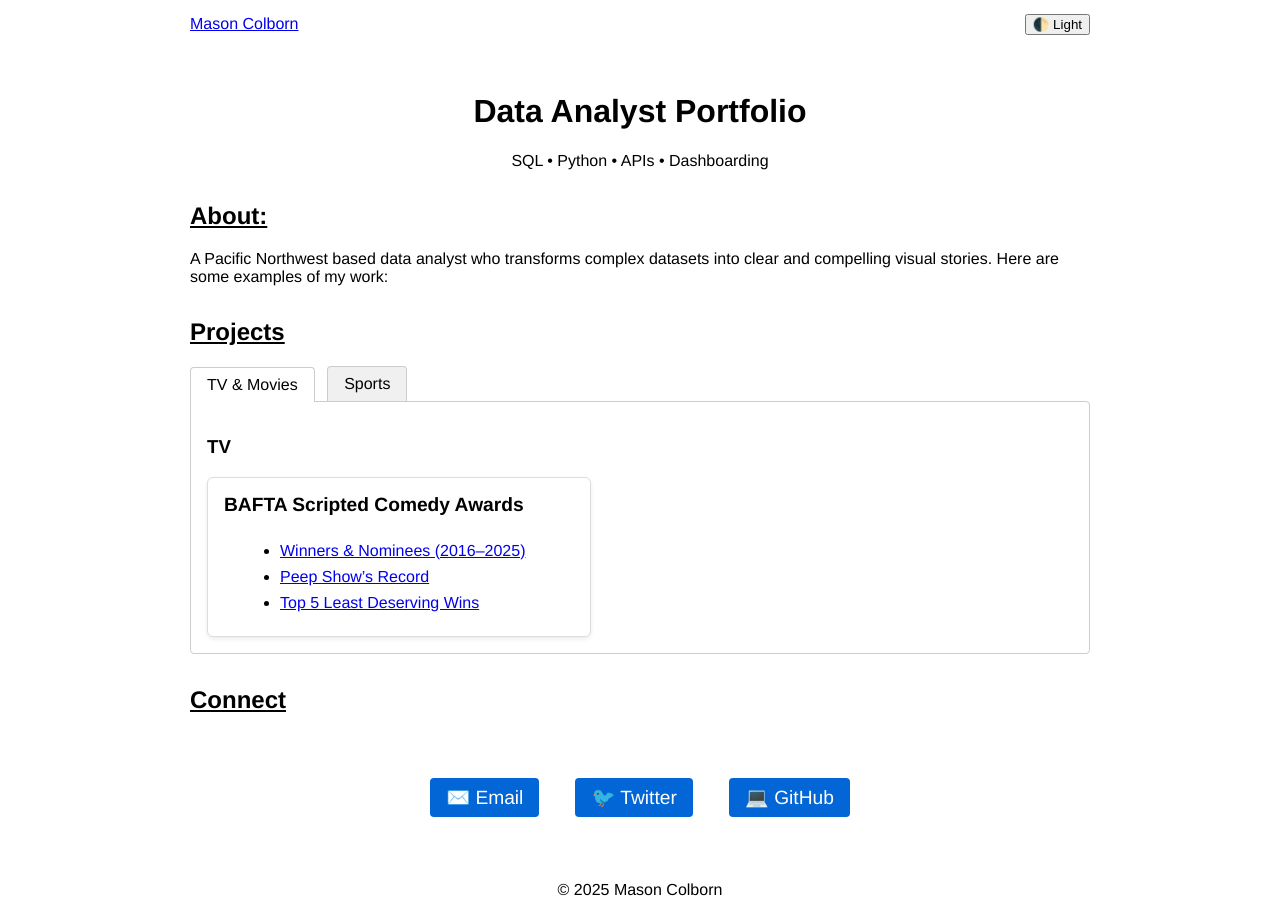
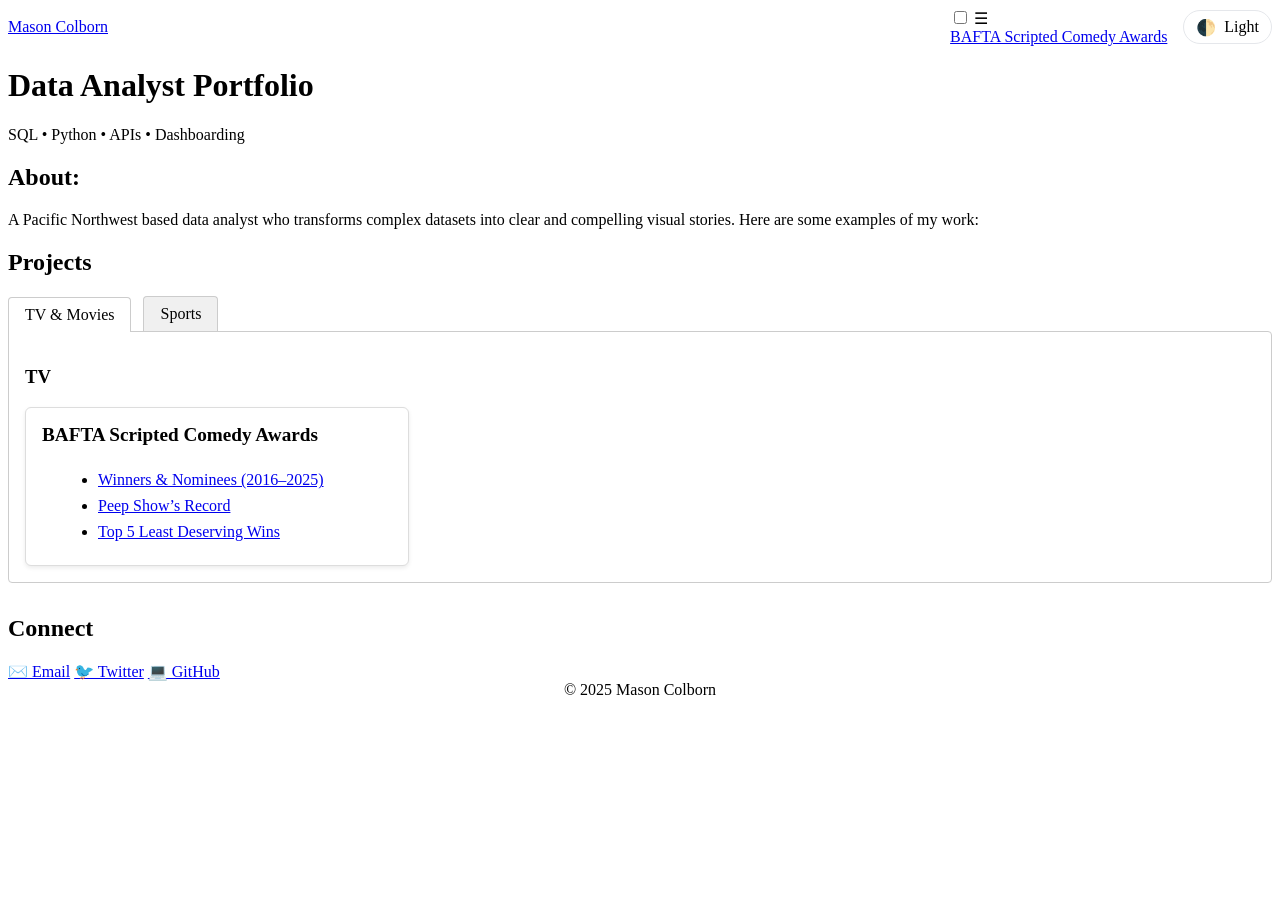
Before and after one commit to relaxedmason/bafta-scripted-comedy-portfolio, a Jekyll site: the page built from index.md, in a window 1280 px wide. Built offline with Jekyll 4.4.1, drawn with Linux system fonts in a browser that asks for light colours; a script that is not in the unit is left out; our own code applies the rules of GitHub Pages for plain Markdown files.

Commit message:
Update custom.css

```diff
--- a/assets/css/custom.css
+++ b/assets/css/custom.css
@@ -1,160 +1,116 @@
-/* wrap everything in the same 900px-wide centered container */
-.wrapper {
-  max-width: 900px;
-  margin: auto;
+/* ===========================
+   THEME: Toggle button style
+   =========================== */
+.theme-btn{
+  border:1px solid #e5e7eb;
+  padding:.4rem .75rem;
+  border-radius:9999px;
+  background:transparent;
+  cursor:pointer;
+  font:inherit;
+  display:inline-flex;
+  align-items:center;
+  gap:.5rem;
+}
+html[data-theme="dark"] .theme-btn{
+  border-color:#475569;
+  color:#e5e7eb;
 }
 
-/* comfortable padding around the main area */
-main.page-content {
-  padding: 2rem 1rem;
+/* ====================================
+   DARK THEME OVERRIDES (site-wide)
+   ==================================== */
+html[data-theme="dark"] body{
+  background:#0f1115;   /* near-black */
+  color:#e6e6e6;
 }
 
-/* center your page header */
-.page-header h1 {
-  text-align: center;
-  font-size: 2.5rem;
-  margin-bottom: .25rem;
+/* Links */
+html[data-theme="dark"] a{
+  color:#9ecbff;
 }
-.page-header .subtitle {
-  text-align: center;
-  font-size: 1.25rem;
-  color: #666;
-  margin-bottom: 1.5rem;
-}
-.subtitle {
-  /* ensure the “SQL • Python • APIs • Dashboarding” line is centered */
-  text-align: center;
-  display: block;
-  margin: 0.25rem auto 1.5rem;
-  font-size: 1rem;
-}
-/* simple nav styling */
-.site-nav {
-  text-align: center;
-  margin-bottom: 2rem;
-}
-.site-nav a {
-  margin: 0 1rem;
-  color: #0366d6;
-  font-weight: 600;
-  text-decoration: none;
-}
-.site-nav a:hover {
-  text-decoration: underline;
+html[data-theme="dark"] a:hover{
+  color:#c9e2ff;
 }
 
-/* underline your section headings */
-#about h2,
-#projects h2,
-#contact h2 {
-  text-decoration: underline;
-  margin-top: 2rem;
+/* Header / nav / title */
+html[data-theme="dark"] .site-header{
+  background:#0f1115;
+  border-bottom:1px solid #20232a;
+}
+html[data-theme="dark"] .site-title,
+html[data-theme="dark"] .site-nav a,
+html[data-theme="dark"] .menu-icon{
+  color:#e6e6e6 !important;
 }
 
-/* style your social buttons */
-.social-links {
-  text-align: center;
-  margin: 3rem 0 1rem;
-}
-.social-links a {
-  display: inline-block;
-  margin: 0 .75rem;
-  padding: .5rem 1rem;
-  font-size: 1.2rem;
-  font-weight: 500;
-  color: #fff;
-  background: #0366d6;
-  border-radius: 4px;
-  text-decoration: none;
-}
-.social-links a.github  { background: #333; }
-.social-links a.twitter { background: #1DA1F2; }
-.social-links a:hover   { opacity: .85; }
-
-/* hide any leftover Minima footer bits */
-.site-footer .site-footer__meta,
-.site-footer .site-footer__links {
-  display: none !important;
-}
-/* 1. switch to a more professional sans-serif font */
-body {
-  font-family: Helvetica, Arial, sans-serif;
+/* Page header subtitle text (you set a mid-gray in light mode) */
+html[data-theme="dark"] .page-header .subtitle{
+  color:#9aa3b2;
 }
 
-/* 2. center your “Data Analyst Portfolio” heading */
-#data-analyst-portfolio {
-  text-align: center;
+/* Footer */
+html[data-theme="dark"] .site-footer{
+  background:#0f1115;
+  border-top:1px solid #20232a;
+  color:#cfd3da;
 }
 
-/* 3. hide the little hamburger/check icon in the top nav */
-.site-nav .nav-trigger,
-.site-nav label[for="nav-trigger"],
-.menu-icon,
-.trigger {
-  display: none !important;
+/* Horizontal rules */
+html[data-theme="dark"] hr{
+  border-color:#2a2f3a;
 }
 
-/* 4. (already done?) ensure footer is centered */
-.site-footer {
-  text-align: center;
+/* Code & preformatted blocks */
+html[data-theme="dark"] pre,
+html[data-theme="dark"] code{
+  background:#121521;
+  color:#d6e1ff;
 }
-/* make the socials row use flex and never wrap */
-.social-links {
-  display: flex;
-  justify-content: center;
-  gap: 0.75rem;
-  flex-wrap: nowrap;
-  overflow-x: auto;    /* allow a tiny scroll if they overflow */
-  padding: 1rem 0;
+html[data-theme="dark"] pre{
+  border:1px solid #1e2430;
 }
 
-/* keep each button from flex-shrinking */
-.social-links a {
-  flex: 0 0 auto;
+/* Tables */
+html[data-theme="dark"] table{
+  border-color:#2a2f3a;
+}
+html[data-theme="dark"] th{
+  background:#171a24;
+  color:#e6e6e6;
+}
+html[data-theme="dark"] td{
+  border-color:#2a2f3a;
 }
 
-/* optional: slightly smaller buttons on very narrow screens */
-@media (max-width: 360px) {
-  .social-links a {
-    padding: 0.4rem 0.8rem;
-    font-size: 1rem;
-  }
-}
-.hover-image {
-  position: relative;
-  display: inline-block;
-  overflow: hidden;
-  border-radius: 8px;
-  max-width: 100%;
+/* Blockquotes */
+html[data-theme="dark"] blockquote{
+  color:#d5d9e2;
+  border-left:.25em solid #2a2f3a;
 }
 
-.hover-image img {
-  display: block;
-  width: 100%;
-  height: auto;
-  transition: transform 0.35s ease, filter 0.35s ease;
+/* Optional: slightly lighter hover tag on images in dark */
+html[data-theme="dark"] .hover-text{
+  background-color:rgba(0,0,0,0.6);
 }
 
-.hover-image:hover img {
-  transform: scale(1.05);
-  filter: brightness(85%);
+/* ====================================
+   No-JS fallback: respect system dark
+   (only if user hasn't chosen "light")
+   ==================================== */
+@media (prefers-color-scheme: dark){
+  html:not([data-theme="light"]) body{
+    background:#0f1115;
+    color:#e6e6e6;
+  }
+  html:not([data-theme="light"]) .site-header{
+    background:#0f1115;
+    border-bottom:1px solid #20232a;
+  }
+  html:not([data-theme="light"]) .site-footer{
+    background:#0f1115;
+    border-top:1px solid #20232a;
+    color:#cfd3da;
+  }
+  html:not([data-theme="light"]) a{ color:#9ecbff; }
 }
-
-.hover-text {
-  position: absolute;
-  bottom: 10px;
-  left: 50%;
-  transform: translateX(-50%);
-  background-color: rgba(0, 0, 0, 0.75);
-  color: #fff;
-  padding: 6px 14px;
-  border-radius: 5px;
-  font-size: 0.95rem;
-  opacity: 0;
-  transition: opacity 0.3s ease;
-  white-space: nowrap;
-}
-
-.hover-image:hover .hover-text {
-  opacity: 1;
-}
```
